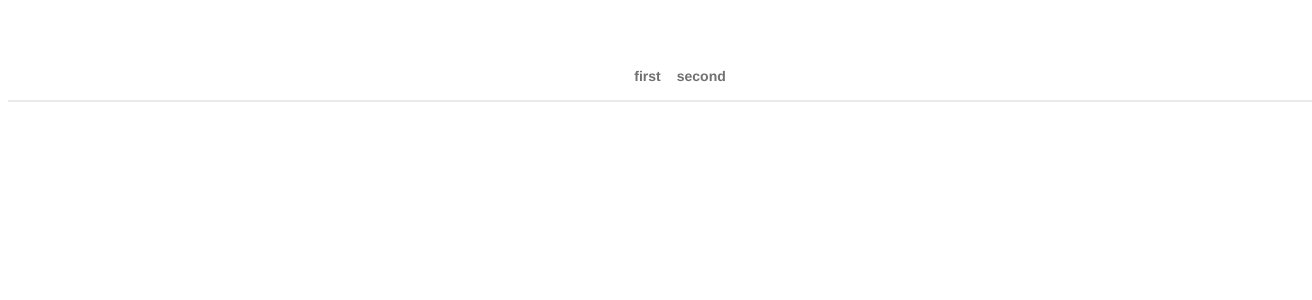
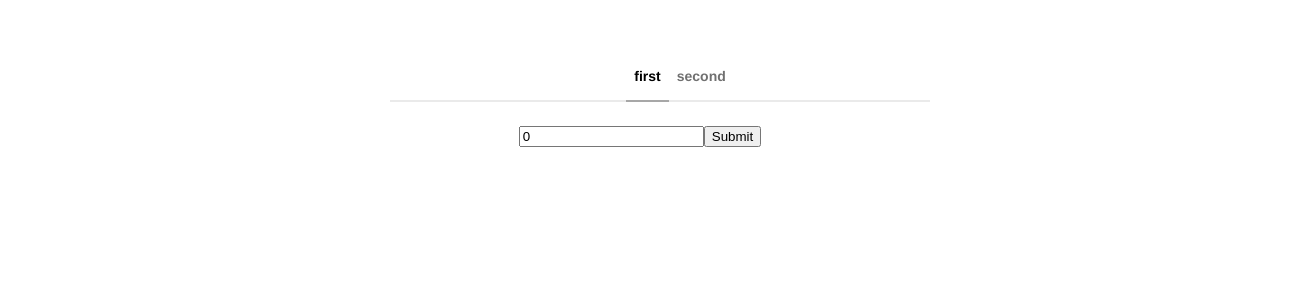
Before and after one commit to aneeshjk25/negotiation-app, a Vue app: page / in a window 1280 px wide. Shown: the top 300 px of the page, 1312 px wide, since content can reach past the window. Built offline with nearby package versions, Linux system fonts and the light colour scheme; what vue-js-modal, vue-resource would draw is missing.

Commit message:
show first tab on focus

```diff
--- a/src/App.vue
+++ b/src/App.vue
@@ -60,5 +60,8 @@ export default class App extends Vue {
   text-align: center;
   color: #2c3e50;
   margin-top: 60px;
+  width: 500px;
+  margin-left: auto;
+  margin-right: auto;
 }
 </style>
--- a/src/components/Tab.vue
+++ b/src/components/Tab.vue
@@ -9,10 +9,10 @@ import { Component, Prop, Vue } from 'vue-property-decorator';
 @Component
 export default class Tab extends Vue {
     @Prop() public name?: string;
-    @Prop() public selected = false;
+    @Prop() public selected?: boolean;
     public isActive = false;
     public mounted() {
-        this.isActive = this.selected;
+        this.isActive = this.selected!;
     }
 }
 </script>
```
